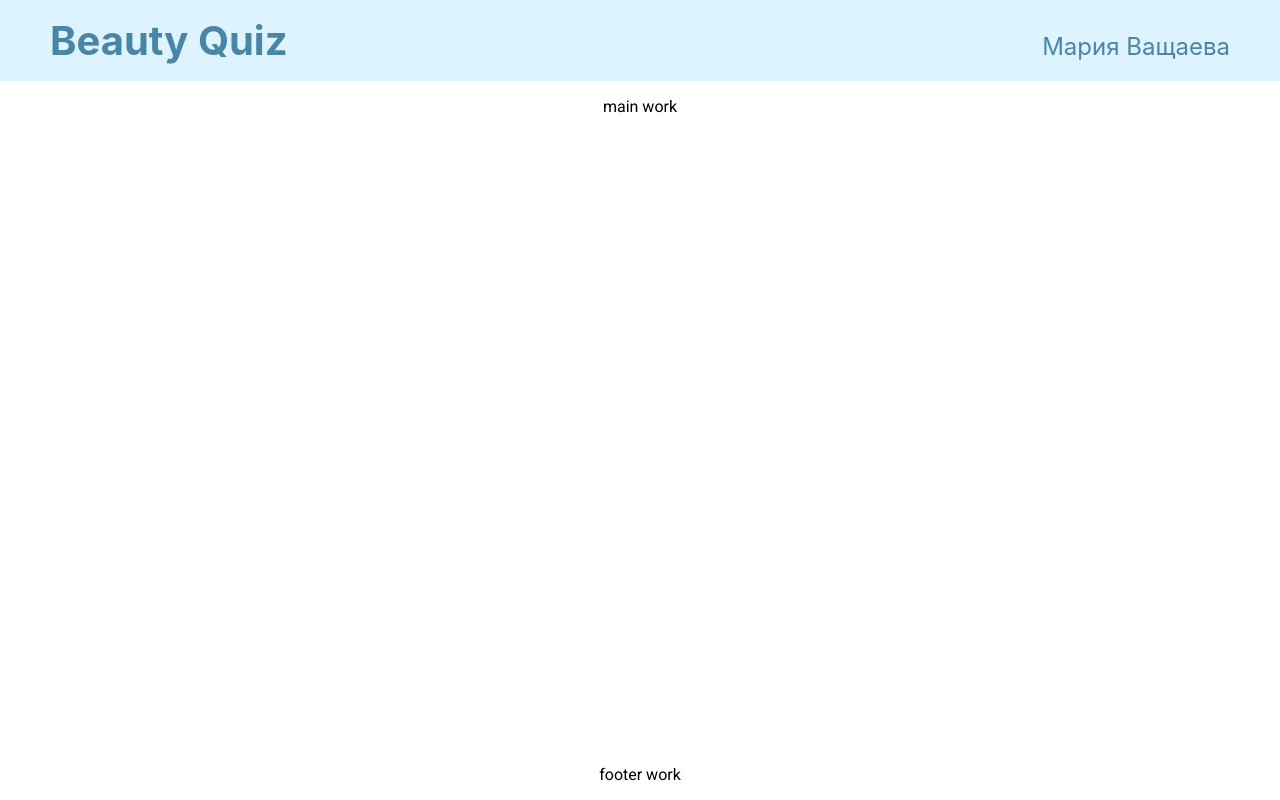
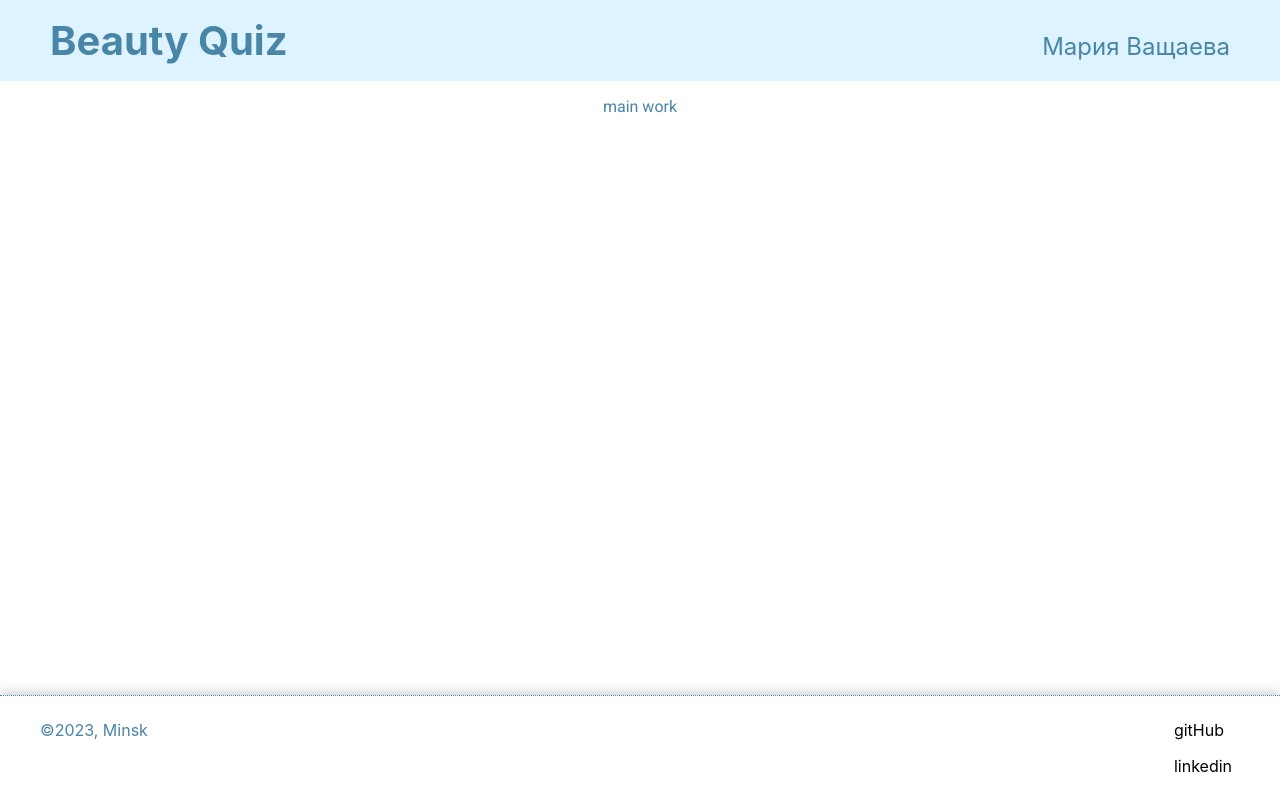
Before and after one commit to MaryAnzh/Quiz-beauty_Test-task, a website built with webpack: page index.html in a window 1280 px wide. Built offline with nearby package versions, Linux system fonts and the light colour scheme.

Commit message:
feat: add footer

```diff
--- a/src/app/components/footer/footer.scss
+++ b/src/app/components/footer/footer.scss
@@ -0,0 +1,34 @@
+.footer {
+    border-top: 1px dotted $mainColor;
+    box-shadow: 0px -4px 10px rgba($color: gray, $alpha: 0.3);
+
+    &__wrap {
+        width: 100%;
+        max-width: $appSize;
+        display: flex;
+        justify-content: space-between;
+        align-items: baseline;
+        font-family: Inter;
+        font-size: 1rem;
+        line-height: normal;
+
+        &__copywrite {
+            font-weight: 400;
+        }
+
+        &__links {
+            &__item {
+                padding: 0.5rem;
+
+                &__link {
+                    transition: all .3s;
+
+                    &:hover {
+                        text-decoration: underline;
+                        color: $mainColorDark;
+                    }
+                }
+            }
+        }
+    }
+}
--- a/src/app/components/footer/footer.ts
+++ b/src/app/components/footer/footer.ts
@@ -1,9 +1,45 @@
 import { Control } from "../../../utile/control";
 
+type LinkType = {
+    name: string,
+    url: string,
+    icon: string,
+}
+
 export class Footer extends Control {
+    private wrap: Control;
+    private copyWrite: Control;
+    private myLinks: Control;
+    private linkItem: Control;
+    private linkItems: LinkType[] = [
+        {
+            name: 'gitHub',
+            url: 'https://github.com/MaryAnzh',
+            icon: ''
+        },
+        {
+            name: 'linkedin',
+            url: 'https://www.linkedin.com/in/maryia-vashchayeva-511313240/',
+            icon: ''
+        },
+    ]
 
     constructor(parent: HTMLElement) {
-        super(parent, 'footer', 'footer', 'footer work');
+        super(parent, 'footer', 'footer');
+        this.wrap = new Control(this.node, 'div', 'footer__wrap');
+        this.copyWrite = new Control(this.wrap.node, 'p', 'footer__wrap__copyWrite', '©2023, Minsk');
+        this.myLinks = new Control(this.wrap.node, 'ul', 'footer__wrap__links');
+        this.linkItems.forEach(({ name, url, icon }) => {
+            const link = new Control(this.myLinks.node, 'li', 'footer__wrap__links__item');
+            const a = new Control(link.node,
+                'a',
+                'footer__wrap__links__item__link',
+                name,
+                [{ name: 'href', value: url },
+                { name: 'target', value: '_blank' },
+                { name: 'rel', value: 'noreferrer' }]);
+        });
+
     }
 
     destroy(): void {
--- a/src/app/components/header/header.scss
+++ b/src/app/components/header/header.scss
@@ -1,5 +1,4 @@
 .header {
-    color: $mainColor;
     background: $mainColorLight_2;
 
 
--- a/src/assets/style/global.scss
+++ b/src/assets/style/global.scss
@@ -12,6 +12,8 @@ body {
     min-height: 100vh;
     display: flex;
     flex-direction: column;
+    color: $mainColor;
+
 }
 
 .main {
```
